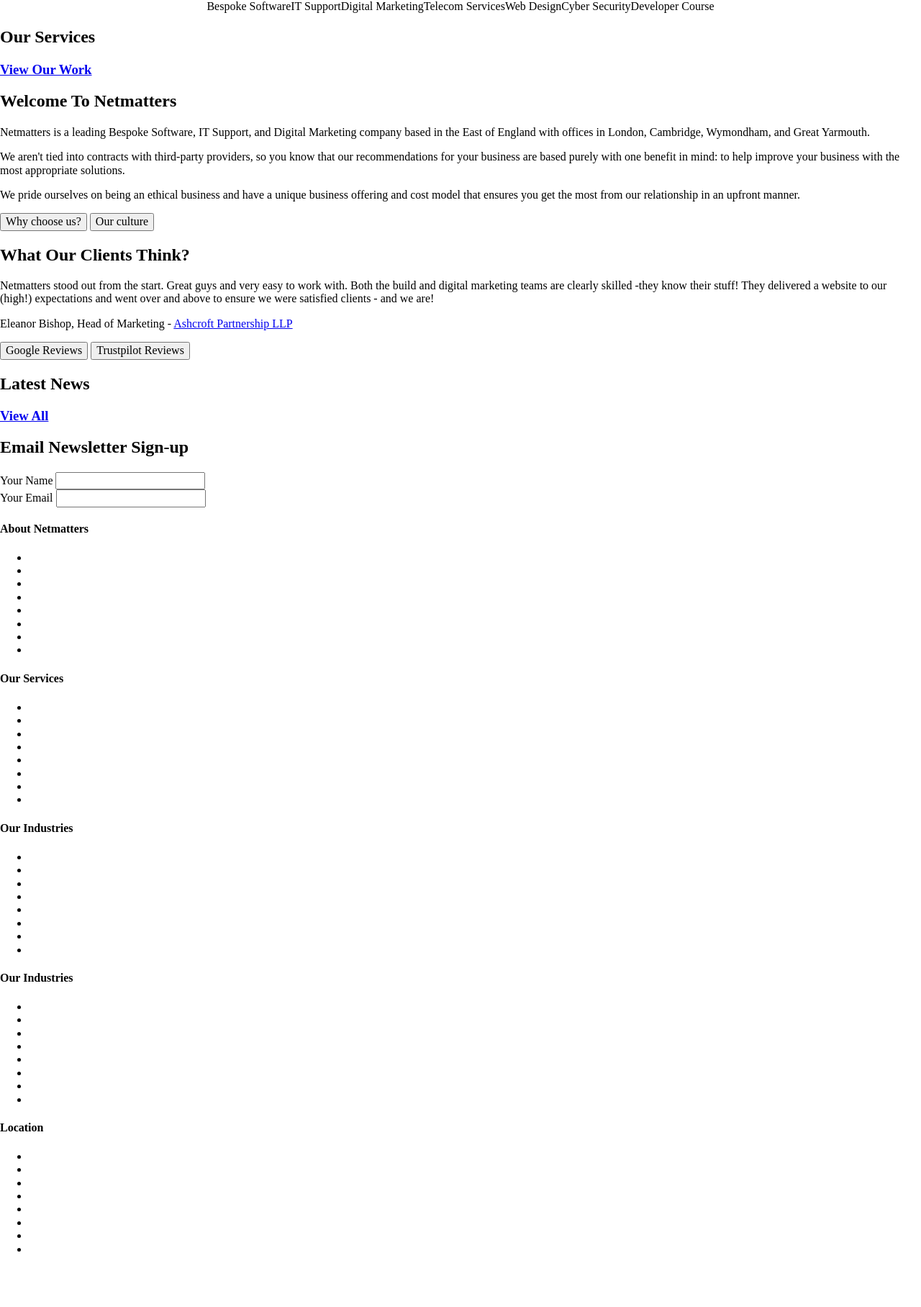
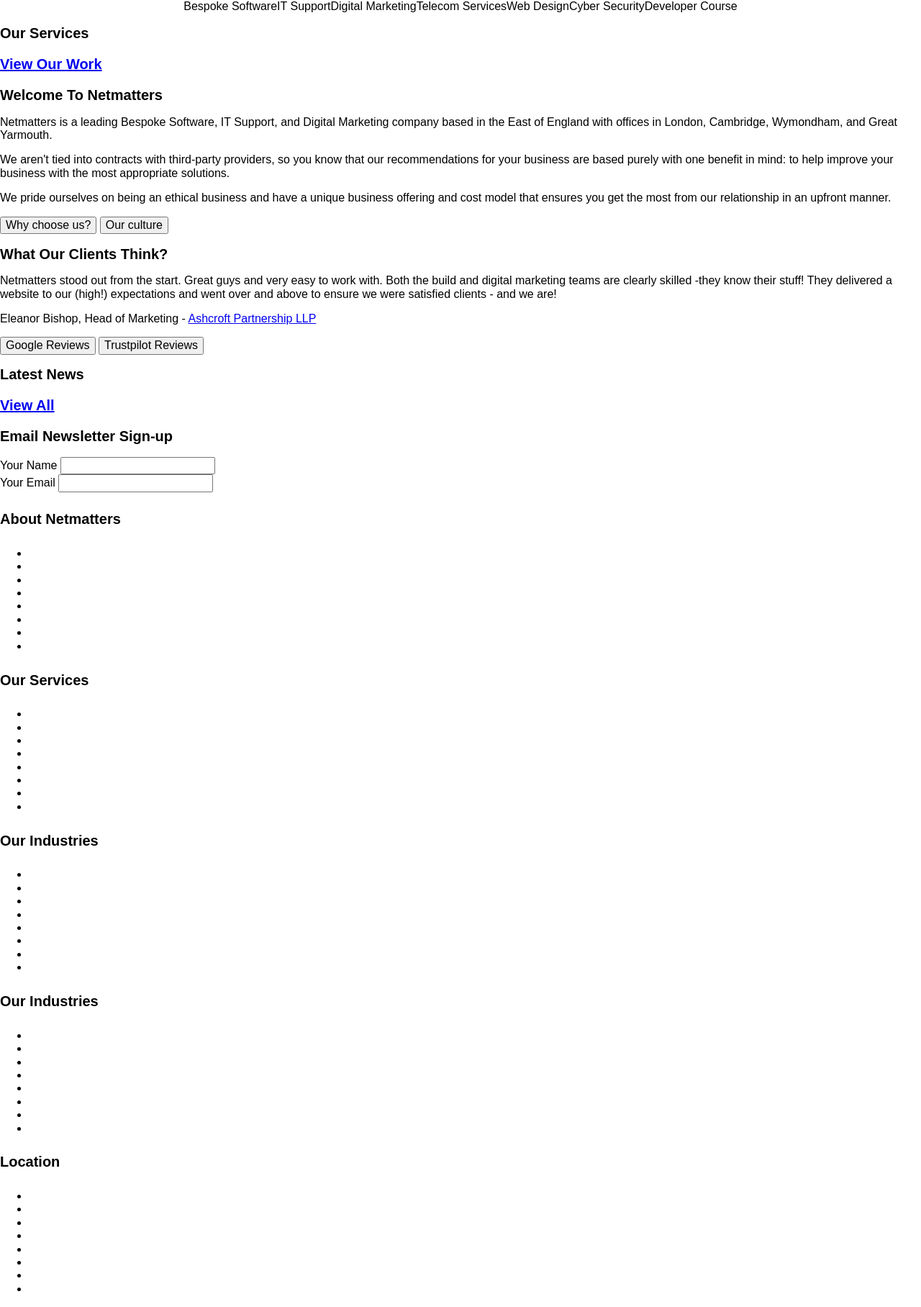
Before and after one commit to KingZxi/osman-netmatters-homepage-mirror, a PHP site: page / in a window 1280 px wide. Shown: the whole page at 72% size. Before the commit the page ends 1739 px from the top, so only its background shows below. Run offline with PHP 8.4, Linux system fonts and the light colour scheme.

Commit message:
Added mixins and some stuff in base

```diff
--- a/css/application.css
+++ b/css/application.css
@@ -361,19 +361,32 @@ h1 {
   font-size: 2.25rem;
 }
 
-.h1,
-.h2,
-.h3,
-.h4,
-.h5,
-.h6,
-h1,
-h2,
-h3,
-h4,
-h5,
+h1 {
+  font-size: 20px;
+}
+
+h2 {
+  font-size: 20px;
+}
+
+h3 {
+  font-size: 20px;
+}
+
+h4 {
+  font-size: 20px;
+}
+
+h5 {
+  font-size: 20px;
+}
+
 h6 {
-  font-family: inherit;
+  font-size: 20px;
+}
+
+body {
+  font-family: Poppins, sans-serif;
 }
 
 /* ------------------------------------------------------
--- a/scss/base/_base.scss
+++ b/scss/base/_base.scss
@@ -4,17 +4,27 @@ h1 {
 }
 
 //Can easily write a for-loop to produce this result
-.h1,
-.h2,
-.h3,
-.h4,
-.h5,
-.h6,
-h1,
-h2,
-h3,
-h4,
-h5,
-h6 {
-  font-family: inherit;
+// .h1,
+// .h2,
+// .h3,
+// .h4,
+// .h5,
+// .h6,
+// h1,
+// h2,
+// h3,
+// h4,
+// h5,
+// h6 {
+//   font-family: inherit;
+// }
+
+@for $i from 1 through 6 {
+  h#{$i} {
+    font-size: 20px;
+  }
 }
+
+body {
+  font-family: Poppins, sans-serif;
+}
--- /dev/null
+++ b/scss/utilities/_mixins.scss
@@ -0,0 +1,33 @@
+/* ------------------------------------------------------
+
+Mixins:
+
+------------------------------------------------------ */
+
+@mixin s-e($element) {
+  &__#{$element} {
+    @content;
+  }
+}
+
+@mixin s-m($modifier) {
+  &--#{$modifier} {
+    @content;
+  }
+}
+
+@mixin mq($break) {
+  @if $break = "small" {
+    @media (min-width: 768px) {
+      @content;
+    }
+  } @else if $break = "medium" {
+    @media (min-width: 992px) {
+      @content;
+    }
+  } @else if $break = "large" {
+    @media (min-width: 1260px) {
+      @content;
+    }
+  }
+}
```
Also changed, not shown: 1 other file.
